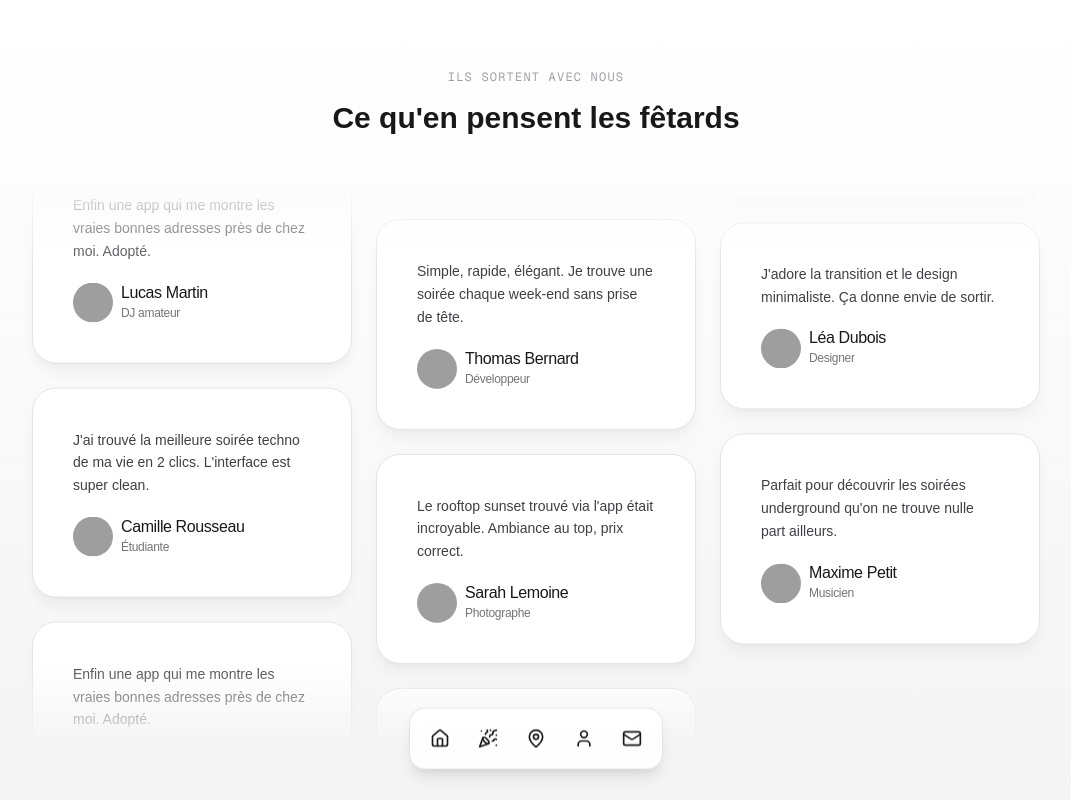
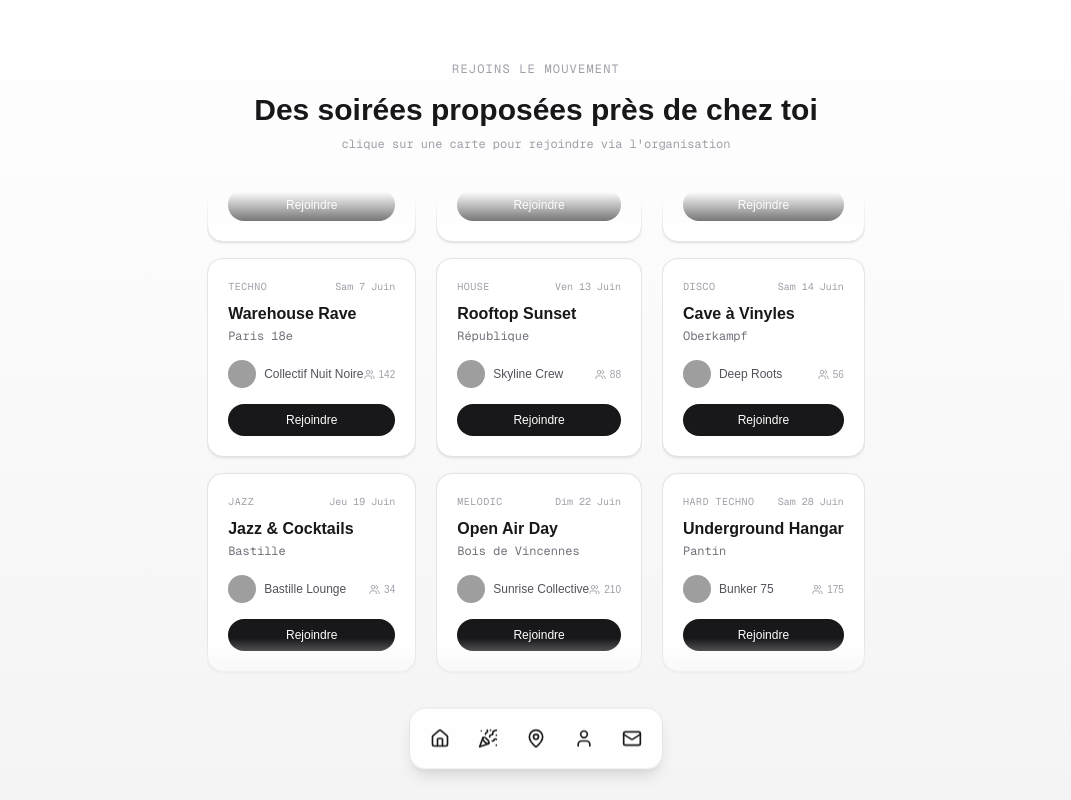
Before and after one commit to itomorisan/mon-app, a Next.js app: page /avis in a window 1280 px wide. Shown: the whole page, without its empty margins (104-1175 px from the left). Built offline with nearby package versions, Linux system fonts and the light colour scheme; grey boxes are pictures that could not be loaded.

Commit message:
joinable soirees cards with decelerating scroll + join-via-org panel

```diff
--- a/app/avis/page.tsx
+++ b/app/avis/page.tsx
@@ -1,94 +1,132 @@
 "use client";
 
+import { useState } from "react";
 import { useRouter } from "next/navigation";
-import { motion } from "framer-motion";
-import { Home, PartyPopper, MapPin, User, Mail } from "lucide-react";
+import { motion, AnimatePresence } from "framer-motion";
+import { Home, PartyPopper, MapPin, User, Mail, Check, X } from "lucide-react";
 import { Dock } from "@/components/ui/dock";
-import { TestimonialsColumn, Testimonial } from "@/components/ui/testimonials-columns";
+import { SoireeColumn, Soiree } from "@/components/ui/soiree-columns";
 
-const testimonials: Testimonial[] = [
-  {
-    text: "J'ai trouvé la meilleure soirée techno de ma vie en 2 clics. L'interface est super clean.",
-    image: "https://images.unsplash.com/photo-1494790108377-be9c29b29330?w=80&q=80",
-    name: "Camille Rousseau",
-    role: "Étudiante",
-  },
-  {
-    text: "Enfin une app qui me montre les vraies bonnes adresses près de chez moi. Adopté.",
-    image: "https://images.unsplash.com/photo-1500648767791-00dcc994a43e?w=80&q=80",
-    name: "Lucas Martin",
-    role: "DJ amateur",
-  },
-  {
-    text: "Le rooftop sunset trouvé via l'app était incroyable. Ambiance au top, prix correct.",
-    image: "https://images.unsplash.com/photo-1438761681033-6461ffad8d80?w=80&q=80",
-    name: "Sarah Lemoine",
-    role: "Photographe",
-  },
-  {
-    text: "Simple, rapide, élégant. Je trouve une soirée chaque week-end sans prise de tête.",
-    image: "https://images.unsplash.com/photo-1507003211169-0a1dd7228f2d?w=80&q=80",
-    name: "Thomas Bernard",
-    role: "Développeur",
-  },
-  {
-    text: "J'adore la transition et le design minimaliste. Ça donne envie de sortir.",
-    image: "https://images.unsplash.com/photo-1534528741775-53994a69daeb?w=80&q=80",
-    name: "Léa Dubois",
-    role: "Designer",
-  },
-  {
-    text: "Parfait pour découvrir les soirées underground qu'on ne trouve nulle part ailleurs.",
-    image: "https://images.unsplash.com/photo-1506794778202-cad84cf45f1d?w=80&q=80",
-    name: "Maxime Petit",
-    role: "Musicien",
-  },
+const soirees: Soiree[] = [
+  { id: 1, title: "Warehouse Rave", org: "Collectif Nuit Noire", orgImage: "https://images.unsplash.com/photo-1500648767791-00dcc994a43e?w=80&q=80", date: "Sam 7 Juin", lieu: "Paris 18e", genre: "Techno", members: 142 },
+  { id: 2, title: "Rooftop Sunset", org: "Skyline Crew", orgImage: "https://images.unsplash.com/photo-1438761681033-6461ffad8d80?w=80&q=80", date: "Ven 13 Juin", lieu: "République", genre: "House", members: 88 },
+  { id: 3, title: "Cave à Vinyles", org: "Deep Roots", orgImage: "https://images.unsplash.com/photo-1507003211169-0a1dd7228f2d?w=80&q=80", date: "Sam 14 Juin", lieu: "Oberkampf", genre: "Disco", members: 56 },
+  { id: 4, title: "Jazz & Cocktails", org: "Bastille Lounge", orgImage: "https://images.unsplash.com/photo-1494790108377-be9c29b29330?w=80&q=80", date: "Jeu 19 Juin", lieu: "Bastille", genre: "Jazz", members: 34 },
+  { id: 5, title: "Open Air Day", org: "Sunrise Collective", orgImage: "https://images.unsplash.com/photo-1534528741775-53994a69daeb?w=80&q=80", date: "Dim 22 Juin", lieu: "Bois de Vincennes", genre: "Melodic", members: 210 },
+  { id: 6, title: "Underground Hangar", org: "Bunker 75", orgImage: "https://images.unsplash.com/photo-1506794778202-cad84cf45f1d?w=80&q=80", date: "Sam 28 Juin", lieu: "Pantin", genre: "Hard Techno", members: 175 },
 ];
 
-const col1 = testimonials.slice(0, 2);
-const col2 = testimonials.slice(2, 4);
-const col3 = testimonials.slice(4, 6);
+const col1 = [soirees[0], soirees[3]];
+const col2 = [soirees[1], soirees[4]];
+const col3 = [soirees[2], soirees[5]];
 
 export default function AvisPage() {
   const router = useRouter();
+  const [selected, setSelected] = useState<Soiree | null>(null);
+  const [joined, setJoined] = useState<Soiree | null>(null);
 
   const dockItems = [
     { icon: Home, label: "Home", onClick: () => router.push("/?skip=1") },
     { icon: PartyPopper, label: "Soirées", onClick: () => router.push("/soirees") },
     { icon: MapPin, label: "Lieux" },
-    { icon: User, label: "Avis", onClick: () => router.push("/avis") },
+    { icon: User, label: "Rejoindre", onClick: () => router.push("/avis") },
     { icon: Mail, label: "Contact" },
   ];
 
   return (
     <main className="relative min-h-screen bg-gradient-to-b from-white to-zinc-100 text-zinc-900 overflow-hidden">
-      <div className="max-w-3xl mx-auto px-6 pt-16 text-center">
-        <motion.span
-          initial={{ opacity: 0, y: 10 }}
-          animate={{ opacity: 1, y: 0 }}
-          className="text-xs text-zinc-400 font-mono uppercase tracking-widest"
-        >
-          ils sortent avec nous
-        </motion.span>
-        <motion.h1
-          initial={{ opacity: 0, y: 10 }}
-          animate={{ opacity: 1, y: 0 }}
-          transition={{ delay: 0.1 }}
-          className="text-3xl font-semibold mt-3"
-        >
-          Ce qu'en pensent les fêtards
-        </motion.h1>
+      <div className="max-w-3xl mx-auto px-6 pt-14 text-center">
+        <span className="text-xs text-zinc-400 font-mono uppercase tracking-widest">rejoins le mouvement</span>
+        <h1 className="text-3xl font-semibold mt-3">Des soirées proposées près de chez toi</h1>
+        <p className="text-xs text-zinc-400 mt-2 font-mono">clique sur une carte pour rejoindre via l'organisation</p>
       </div>
 
-      <div className="flex justify-center gap-6 mt-12 px-6 [mask-image:linear-gradient(to_bottom,transparent,black_15%,black_85%,transparent)] max-h-[70vh] overflow-hidden">
-        <TestimonialsColumn testimonials={col1} duration={1.2} />
-        <TestimonialsColumn testimonials={col2} duration={1.6} className="hidden md:block" />
-        <TestimonialsColumn testimonials={col3} duration={1.4} className="hidden lg:block" />
+      <div className="flex justify-center gap-5 mt-10 px-6 h-[62vh] [mask-image:linear-gradient(to_bottom,transparent,black_10%,black_90%,transparent)]">
+        <SoireeColumn soirees={col1} onJoin={setSelected} startSpeed={26} endSpeed={0.4} className="h-full" />
+        <SoireeColumn soirees={col2} onJoin={setSelected} startSpeed={30} endSpeed={0.5} className="h-full hidden md:block" />
+        <SoireeColumn soirees={col3} onJoin={setSelected} startSpeed={22} endSpeed={0.45} className="h-full hidden lg:block" />
       </div>
 
       <div className="fixed bottom-6 left-0 right-0 z-50">
         <Dock items={dockItems} />
       </div>
+
+      {/* Panneau pour rejoindre via l'organisation */}
+      <AnimatePresence>
+        {selected && !joined && (
+          <motion.div
+            className="fixed inset-0 z-[60] flex items-end sm:items-center justify-center bg-black/30 backdrop-blur-sm px-4"
+            initial={{ opacity: 0 }}
+            animate={{ opacity: 1 }}
+            exit={{ opacity: 0 }}
+            onClick={() => setSelected(null)}
+          >
+            <motion.div
+              className="bg-white rounded-3xl w-full max-w-sm p-6 mb-24 sm:mb-0"
+              initial={{ y: 30, opacity: 0 }}
+              animate={{ y: 0, opacity: 1 }}
+              exit={{ y: 30, opacity: 0 }}
+              onClick={(e) => e.stopPropagation()}
+            >
+              <div className="flex items-start justify-between">
+                <span className="text-[10px] font-mono uppercase tracking-wider text-zinc-400">{selected.genre}</span>
+                <button onClick={() => setSelected(null)} className="text-zinc-400 hover:text-zinc-900">
+                  <X size={16} />
+                </button>
+              </div>
+              <h2 className="text-xl font-semibold mt-1">{selected.title}</h2>
+              <p className="text-xs text-zinc-500 font-mono mt-1">{selected.date} · {selected.lieu}</p>
+
+              <div className="flex items-center gap-3 mt-5 p-3 rounded-2xl bg-zinc-50">
+                <img src={selected.orgImage} alt={selected.org} className="h-10 w-10 rounded-full object-cover" />
+                <div>
+                  <p className="text-xs text-zinc-400">organisé par</p>
+                  <p className="text-sm font-medium">{selected.org}</p>
+                </div>
+                <span className="ml-auto text-xs text-zinc-400">{selected.members} membres</span>
+              </div>
+
+              <button
+                onClick={() => setJoined(selected)}
+                className="mt-5 w-full py-3 rounded-full bg-zinc-900 text-white text-sm font-medium hover:bg-zinc-700 transition-colors"
+              >
+                Rejoindre la soirée
+              </button>
+            </motion.div>
+          </motion.div>
+        )}
+
+        {joined && (
+          <motion.div
+            className="fixed inset-0 z-[60] flex items-center justify-center bg-black/30 backdrop-blur-sm px-4"
+            initial={{ opacity: 0 }}
+            animate={{ opacity: 1 }}
+            exit={{ opacity: 0 }}
+            onClick={() => { setJoined(null); setSelected(null); }}
+          >
+            <motion.div
+              className="bg-white rounded-3xl w-full max-w-sm p-8 text-center"
+              initial={{ scale: 0.9, opacity: 0 }}
+              animate={{ scale: 1, opacity: 1 }}
+              exit={{ scale: 0.9, opacity: 0 }}
+              onClick={(e) => e.stopPropagation()}
+            >
+              <div className="mx-auto h-12 w-12 rounded-full bg-zinc-900 text-white flex items-center justify-center">
+                <Check size={22} />
+              </div>
+              <p className="mt-4 text-sm">
+                Tu as rejoint <span className="font-semibold">{joined.title}</span> via <span className="font-semibold">{joined.org}</span> 🎉
+              </p>
+              <button
+                onClick={() => { setJoined(null); setSelected(null); }}
+                className="mt-5 text-xs text-zinc-400 hover:text-zinc-900"
+              >
+                fermer
+              </button>
+            </motion.div>
+          </motion.div>
+        )}
+      </AnimatePresence>
     </main>
   );
 }
--- /dev/null
+++ b/components/ui/soiree-columns.tsx
@@ -0,0 +1,99 @@
+"use client";
+import React, { useEffect, useRef } from "react";
+import { Users } from "lucide-react";
+
+export interface Soiree {
+  id: number;
+  title: string;
+  org: string;
+  orgImage: string;
+  date: string;
+  lieu: string;
+  genre: string;
+  members: number;
+}
+
+export function SoireeColumn(props: {
+  soirees: Soiree[];
+  onJoin: (s: Soiree) => void;
+  className?: string;
+  startSpeed?: number; // px/frame au début (rapide)
+  endSpeed?: number; // px/frame stabilisé (lent, lisible)
+}) {
+  const ref = useRef<HTMLDivElement>(null);
+  const speed = useRef(props.startSpeed ?? 22);
+  const pausedUntil = useRef(0);
+  const hovering = useRef(false);
+
+  useEffect(() => {
+    const el = ref.current;
+    if (!el) return;
+    const end = props.endSpeed ?? 0.45;
+    let raf = 0;
+
+    const loop = () => {
+      // décélération douce vers la vitesse stable
+      speed.current += (end - speed.current) * 0.018;
+      const now = performance.now();
+      if (!hovering.current && now > pausedUntil.current) {
+        el.scrollTop += speed.current;
+        const half = el.scrollHeight / 2;
+        if (el.scrollTop >= half) el.scrollTop -= half;
+      }
+      raf = requestAnimationFrame(loop);
+    };
+    raf = requestAnimationFrame(loop);
+
+    const pause = () => { pausedUntil.current = performance.now() + 2500; };
+    el.addEventListener("wheel", pause, { passive: true });
+    el.addEventListener("touchmove", pause, { passive: true });
+
+    return () => {
+      cancelAnimationFrame(raf);
+      el.removeEventListener("wheel", pause);
+      el.removeEventListener("touchmove", pause);
+    };
+    // eslint-disable-next-line react-hooks/exhaustive-deps
+  }, []);
+
+  return (
+    <div
+      ref={ref}
+      onMouseEnter={() => (hovering.current = true)}
+      onMouseLeave={() => (hovering.current = false)}
+      className={`overflow-y-auto no-scrollbar ${props.className ?? ""}`}
+      style={{ scrollbarWidth: "none" }}
+    >
+      <div className="flex flex-col gap-4 pb-4">
+        {[...props.soirees, ...props.soirees].map((s, i) => (
+          <button
+            key={i}
+            onClick={() => props.onJoin(s)}
+            className="group text-left p-5 rounded-2xl border border-zinc-200 bg-white shadow-sm hover:shadow-lg hover:border-zinc-900 transition-all max-w-xs w-full"
+          >
+            <div className="flex items-center justify-between">
+              <span className="text-[10px] font-mono uppercase tracking-wider text-zinc-400">{s.genre}</span>
+              <span className="text-[10px] font-mono text-zinc-400">{s.date}</span>
+            </div>
+            <p className="text-base font-semibold text-zinc-900 mt-2">{s.title}</p>
+            <p className="text-xs text-zinc-500 font-mono mt-0.5">{s.lieu}</p>
+
+            <div className="flex items-center justify-between mt-4">
+              <div className="flex items-center gap-2">
+                <img src={s.orgImage} alt={s.org} className="h-7 w-7 rounded-full object-cover" />
+                <span className="text-xs text-zinc-600">{s.org}</span>
+              </div>
+              <span className="flex items-center gap-1 text-[10px] text-zinc-400">
+                <Users size={11} /> {s.members}
+              </span>
+            </div>
+
+            <div className="mt-4 text-center text-xs font-medium rounded-full py-2 bg-zinc-900 text-white group-hover:bg-zinc-700 transition-colors">
+              Rejoindre
+            </div>
+          </button>
+        ))}
+      </div>
+    </div>
+  );
+}
```
